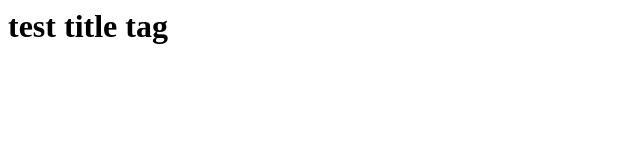
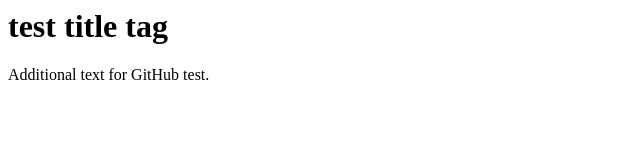
Before and after one commit to kylenewman/class_repo, a plain HTML site: page index.html in a window 1280 px wide. Shown: the whole page, without its empty margins (0-640 px from the left). Drawn offline with Linux system fonts and the light colour scheme.

Commit message:
Adding <p> for GitHub test

```diff
--- a/index.html
+++ b/index.html
@@ -4,5 +4,6 @@
 </head>
 <body>
     <h1>test title tag</h1>
+    <p>Additional text for GitHub test.</p>
 <body>
 </html>
```
